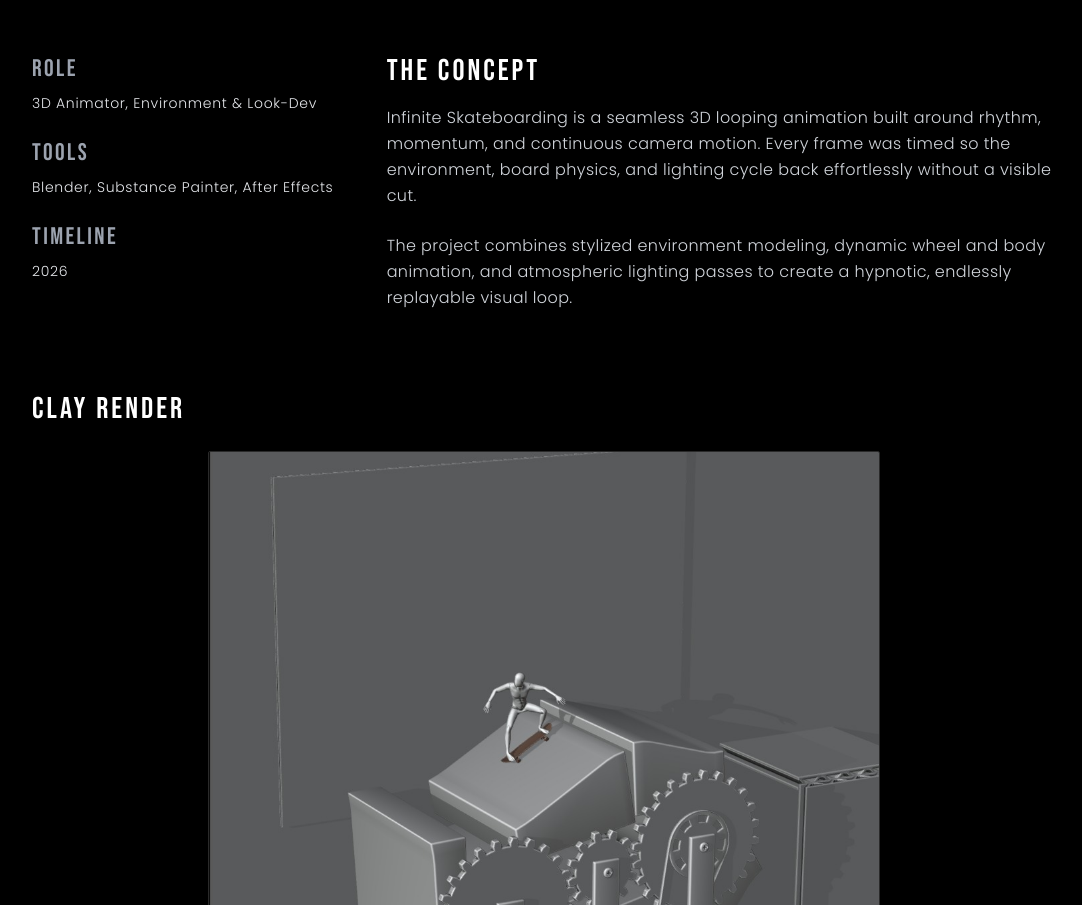
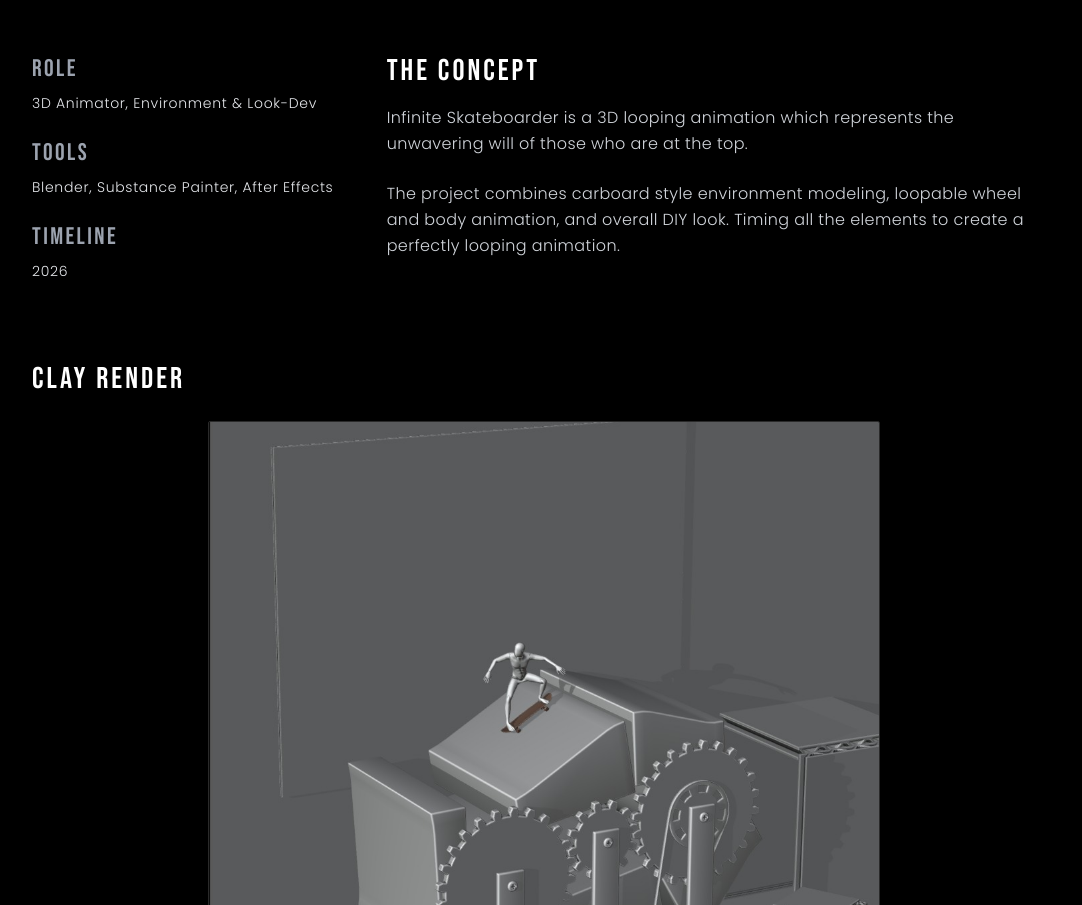
Before and after one commit to StuffbyNoel/InfiniteSkatboarding-Portfolio, a plain HTML site: page index.html in a window 1280 px wide. Shown: the part 955-1860 px from the top of the page, without its empty margins (96-1178 px from the left). Drawn offline with nearby package versions, Linux system fonts and the light colour scheme.

Commit message:
Update index.html

```diff
--- a/index.html
+++ b/index.html
@@ -181,10 +181,10 @@
             <div class="col-span-1 md:col-span-2">
                 <h3 class="font-bebas text-3xl tracking-widest text-white mb-4">THE CONCEPT</h3>
                 <p class="text-gray-300 font-light tracking-wide leading-relaxed mb-6">
-                    Infinite Skateboarding is a seamless 3D looping animation built around rhythm, momentum, and continuous camera motion. Every frame was timed so the environment, board physics, and lighting cycle back effortlessly without a visible cut.
+                    Infinite Skateboarder is a 3D looping animation which represents the unwavering will of those who are at the top.
                 </p>
                 <p class="text-gray-300 font-light tracking-wide leading-relaxed">
-                    The project combines stylized environment modeling, dynamic wheel and body animation, and atmospheric lighting passes to create a hypnotic, endlessly replayable visual loop.
+                    The project combines carboard style environment modeling, loopable wheel and body animation, and overall DIY look. Timing all the elements to create a perfectly looping animation.
                 </p>
             </div>
         </div>
```
